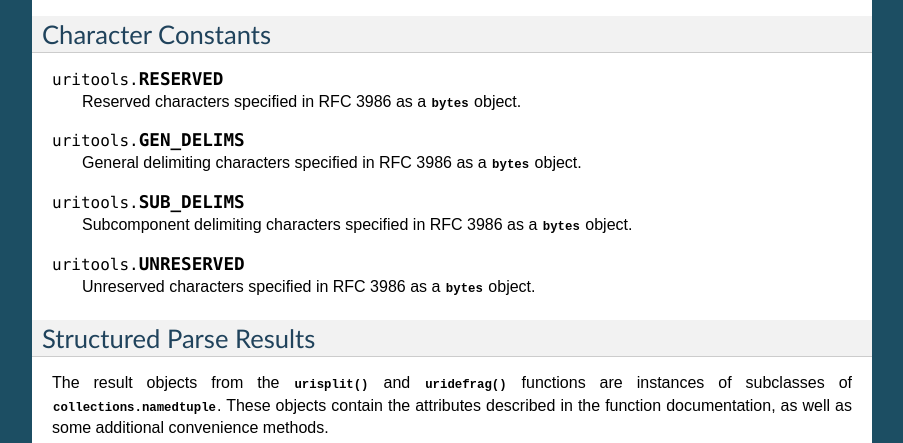
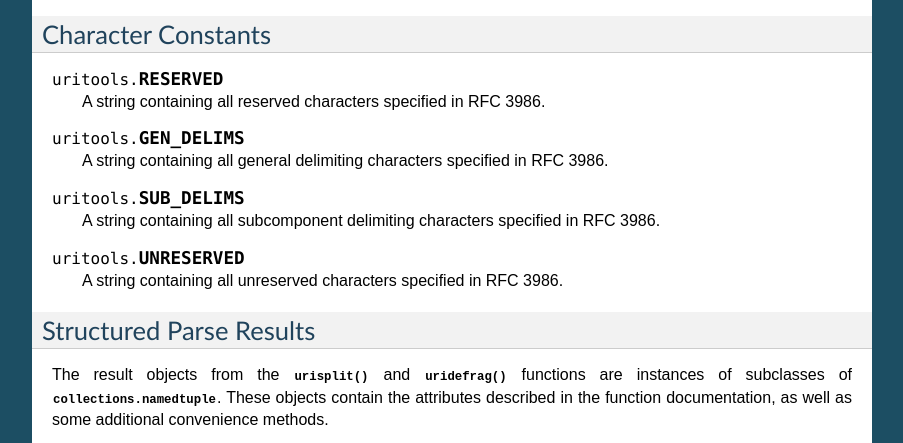
Before and after one commit to tkem/uritools, a Sphinx documentation site: the page built from docs/index.rst, in a window 1280 px wide and 900 px high, scrolled down 1709 px, cut to the strip 167-610 px from the top of the window. Shown: the whole strip, without its empty margins (198-1101 px from the left). Built offline with Sphinx 7.4.7, drawn with Linux system fonts in a browser that asks for light colours.

Commit message:
Fix #46: Change character constants to type str.

```diff
--- a/docs/index.rst
+++ b/docs/index.rst
@@ -165,23 +165,22 @@ Character Constants
 
 .. data:: RESERVED
 
-   Reserved characters specified in RFC 3986 as a :class:`bytes`
-   object.
+   A string containing all reserved characters specified in RFC 3986.
 
 .. data:: GEN_DELIMS
 
-   General delimiting characters specified in RFC 3986 as a
-   :class:`bytes` object.
+   A string containing all general delimiting characters specified in
+   RFC 3986.
 
 .. data:: SUB_DELIMS
 
-   Subcomponent delimiting characters specified in RFC 3986 as a
-   :class:`bytes` object.
+   A string containing all subcomponent delimiting characters
+   specified in RFC 3986.
 
 .. data:: UNRESERVED
 
-   Unreserved characters specified in RFC 3986 as a :class:`bytes`
-   object.
+   A string containing all unreserved characters specified in
+   RFC 3986.
 
 
 Structured Parse Results
```
Also changed, not shown: 4 other files.
